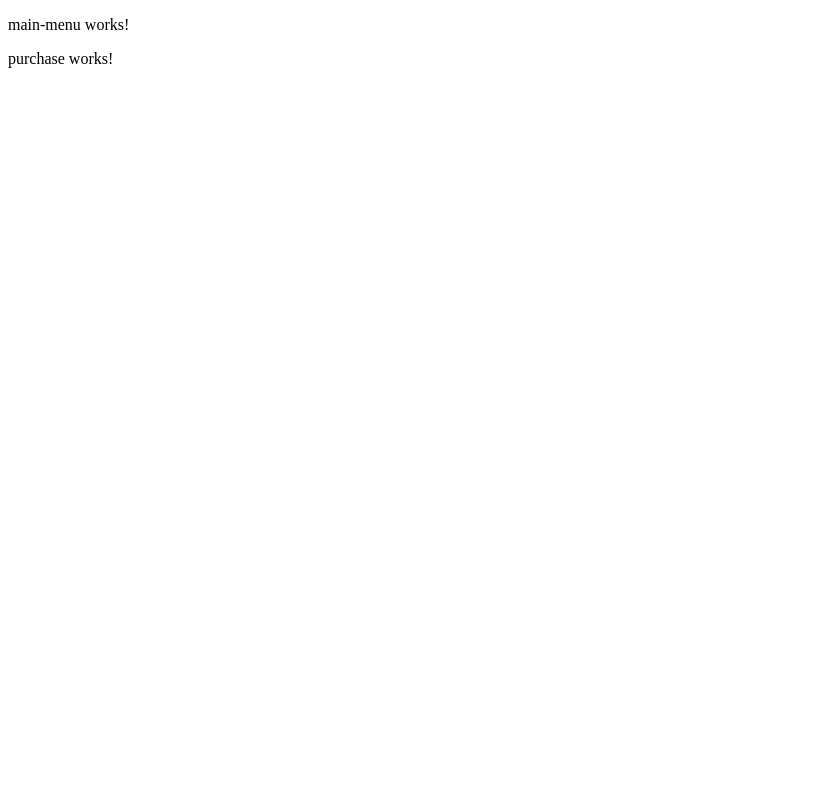
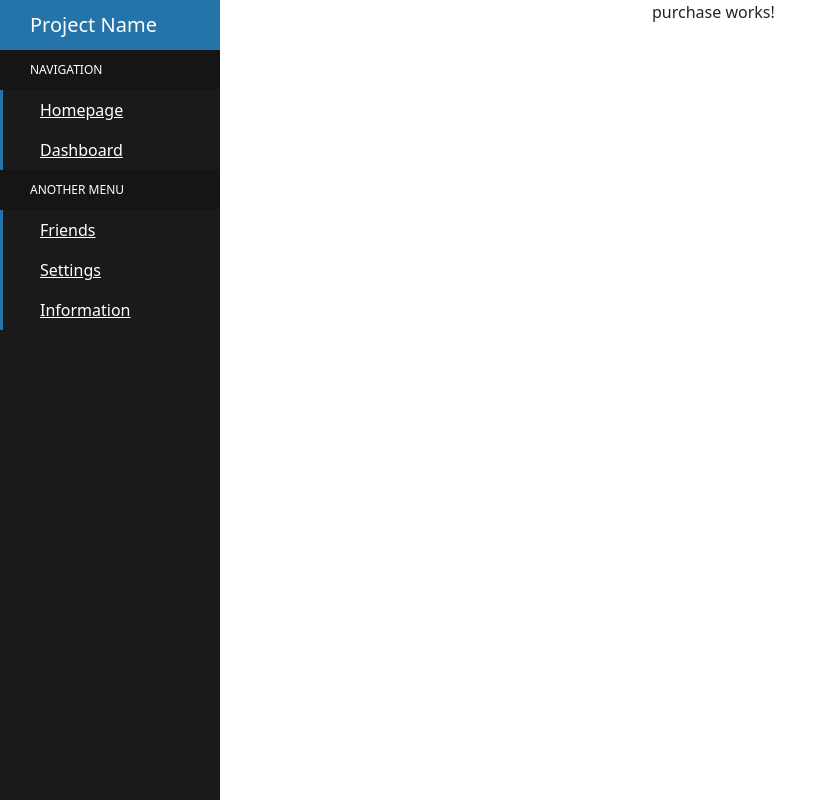
Before and after one commit to mDeepanshu/mandiFrontend, an Angular app: page / in a window 1280 px wide. Shown: the whole page, without its empty margins (0-837 px from the left). Built offline with nearby package versions, Linux system fonts and the light colour scheme.

Commit message:
sidebar added

```diff
--- a/src/app/app.component.html
+++ b/src/app/app.component.html
@@ -1,14 +1,12 @@
 <!-- <app-login></app-login> -->
+<!--  -->
 <div class="container">
   <div class="row">
     <div class="col">
       <app-main-menu></app-main-menu>
     </div>
     <div class="col">
-      <div>
-        <router-outlet></router-outlet>
-      </div>
+      <router-outlet></router-outlet>
     </div>
   </div>
 </div>
-<!-- <a routerLink="/purchase-component" routerLinkActive="active">LSDJ </a> -->
--- a/src/app/main-menu/main-menu.component.css
+++ b/src/app/main-menu/main-menu.component.css
@@ -0,0 +1,84 @@
+.sidebar-container {
+  position: fixed;
+  width: 220px;
+  height: 100%;
+  left: 0;
+  overflow-x: hidden;
+  overflow-y: auto;
+  background: #1a1a1a;
+  color: #fff;
+}
+
+.content-container {
+  padding-top: 20px;
+}
+
+.sidebar-logo {
+  padding: 10px 15px 10px 30px;
+  font-size: 20px;
+  background-color: #2574a9;
+}
+
+.sidebar-navigation {
+  padding: 0;
+  margin: 0;
+  list-style-type: none;
+  position: relative;
+}
+
+.sidebar-navigation li {
+  background-color: transparent;
+  position: relative;
+  display: inline-block;
+  width: 100%;
+  line-height: 20px;
+}
+
+.sidebar-navigation li a {
+  padding: 10px 15px 10px 30px;
+  display: block;
+  color: #fff;
+}
+
+.sidebar-navigation li .fa {
+  margin-right: 10px;
+}
+
+.sidebar-navigation li a:active,
+.sidebar-navigation li a:hover,
+.sidebar-navigation li a:focus {
+  text-decoration: none;
+  outline: none;
+}
+
+.sidebar-navigation li::before {
+  background-color: #2574a9;
+  position: absolute;
+  content: "";
+  height: 100%;
+  left: 0;
+  top: 0;
+  -webkit-transition: width 0.2s ease-in;
+  transition: width 0.2s ease-in;
+  width: 3px;
+  z-index: -1;
+}
+
+.sidebar-navigation li:hover::before {
+  width: 100%;
+}
+
+.sidebar-navigation .header {
+  font-size: 12px;
+  text-transform: uppercase;
+  background-color: #151515;
+  padding: 10px 15px 10px 30px;
+}
+
+.sidebar-navigation .header::before {
+  background-color: transparent;
+}
+
+.content-container {
+  padding-left: 220px;
+}
--- a/src/app/main-menu/main-menu.component.html
+++ b/src/app/main-menu/main-menu.component.html
@@ -1 +1,26 @@
-<p>main-menu works!</p>
+<div class="sidebar-container">
+  <div class="sidebar-logo">Project Name</div>
+  <ul class="sidebar-navigation">
+    <li class="header">Navigation</li>
+    <li>
+      <a href="#"> <i class="fa fa-home" aria-hidden="true"></i> Homepage </a>
+    </li>
+    <li>
+      <a href="#">
+        <i class="fa fa-tachometer" aria-hidden="true"></i> Dashboard
+      </a>
+    </li>
+    <li class="header">Another Menu</li>
+    <li>
+      <a href="#"> <i class="fa fa-users" aria-hidden="true"></i> Friends </a>
+    </li>
+    <li>
+      <a href="#"> <i class="fa fa-cog" aria-hidden="true"></i> Settings </a>
+    </li>
+    <li>
+      <a href="#">
+        <i class="fa fa-info-circle" aria-hidden="true"></i> Information
+      </a>
+    </li>
+  </ul>
+</div>
--- a/src/styles.css
+++ b/src/styles.css
@@ -1 +1,2 @@
 /* You can add global styles to this file, and also import other style files */
+@import "~bootstrap/dist/css/bootstrap.min.css";
```
Also changed, not shown: angular.json (+5 -17 lines).
